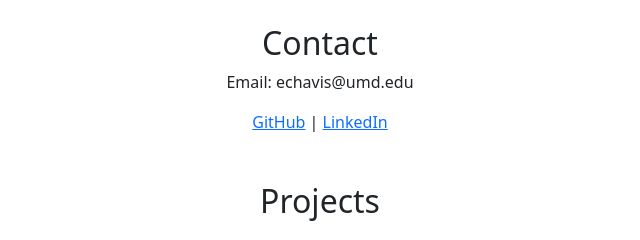
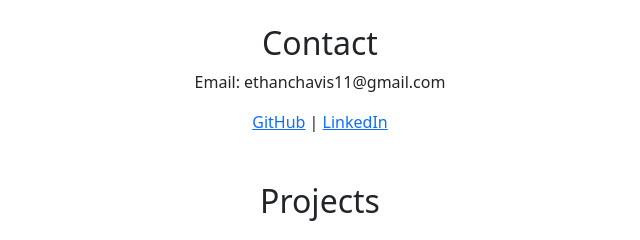
Before and after one commit to echavis11/echavis-portfolio, a plain HTML site: page index.html in a window 1280 px wide. Shown: the part 410-650 px from the top of the page, 320-960 px from the left. Drawn offline with nearby package versions, Linux system fonts and the light colour scheme.

Commit message:
Update contact email address in the contact section

```diff
--- a/index.html
+++ b/index.html
@@ -91,7 +91,7 @@
     <!-- Contact Section -->
     <section class="container text-center my-5" id="contact">
         <h2>Contact</h2>
-        <p>Email: echavis@umd.edu</p>
+        <p>Email: ethanchavis11@gmail.com</p>
         <p><a href="https://github.com/yourusername" target="_blank">GitHub</a> | <a href="https://linkedin.com/in/yourname" target="_blank">LinkedIn</a></p>
     </section>
 
```
